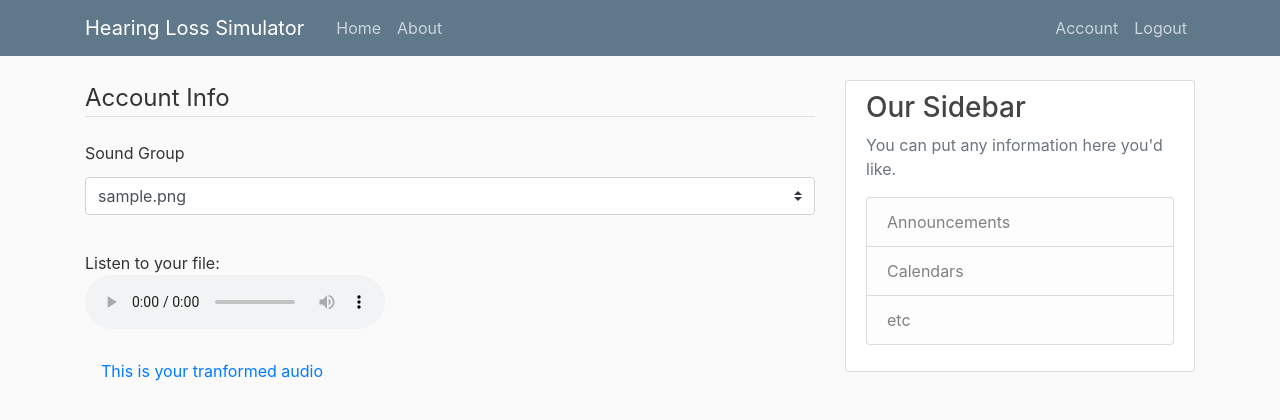
After one commit to nacastroprice/hlsapp, a Flask app: a page that uses hls_webapp/templates/simulation_setup.html in a window 1280 px wide. The commit adds this page. Shown: the top 420 px of the page. Run offline with Flask 2, Linux system fonts and the light colour scheme; a user stored in the database is signed in; tables that the repository leaves empty hold one stand-in row (values such as "Sample post"); some libraries are stand-ins or nearby versions.

Commit message:
created simulation setup route and template; created simulationOptions form with dynamic js

```diff
--- a/hls_webapp/templates/account.html
+++ b/hls_webapp/templates/account.html
@@ -63,10 +63,7 @@
             </div>
         </form>
         <div>
-            <a class="nav-item nav-link" href="{{ url_for('users.user_output', username=form.username) }}">This is your audio</a>
-        </div>
-        <div>
-            <a class="nav-item nav-link" href="{{ url_for('users.output', username=form.username) }}">This is your tranformed audio</a>
+            <a class="nav-item nav-link" href="{{ url_for('users.user_simulation', username=form.username) }}">This is your audio</a>
         </div>
     </div>
 {% endblock content %}
--- /dev/null
+++ b/hls_webapp/templates/simulation_setup.html
@@ -0,0 +1,41 @@
+{% extends "layout.html" %}
+{% block content %}
+
+<script type="text/javascript">
+
+function changeFunc() {
+var selectBox = document.getElementById("inlineFormCustomSelectPref");
+var file_name = selectBox.options[selectBox.selectedIndex].text;
+var file_path = "{{file_path}}";
+var full_file_path = file_path + file_name;
+var sound = document.getElementById("sound");
+sound.src = full_file_path;
+}
+
+</script>
+<div>
+    <div>
+        <form method="POST" action="" enctype="multipart/form-data">
+            {{ form.hidden_tag() }}
+            <fieldset class="form-group">
+                <legend class="border-bottom mb-4">Account Info</legend>
+                <div class="form-group">
+                    {{ form.group_id.label(class="form-control-label") }}
+                    {{ form.group_id(class="custom-select my-1 mr-sm-2", id="inlineFormCustomSelectPref", onchange="changeFunc();") }}
+                </div>
+        </div>
+    </div>
+<figure>
+    <figcaption>Listen to your file:</figcaption>
+    <audio id="sound"
+        controls
+        src="" type="audio/wav">
+            Your browser does not support the
+            <code>audio</code> element.
+    </audio>
+</figure>
+
+<div>
+    <a class="nav-item nav-link" href="{{ url_for('users.output') }}">This is your tranformed audio</a>
+</div>
+{% endblock content %}
--- a/hls_webapp/users/forms.py
+++ b/hls_webapp/users/forms.py
@@ -1,6 +1,6 @@
 from flask_wtf import FlaskForm
 from flask_wtf.file import FileField, FileAllowed
-from wtforms import StringField, PasswordField, SubmitField, BooleanField
+from wtforms import StringField, PasswordField, SubmitField, BooleanField, SelectField
 from wtforms.validators import DataRequired, Length, Email, EqualTo, ValidationError
 from flask_login import current_user
 from hls_webapp.models import User
@@ -76,3 +76,12 @@ class ResetPasswordForm(FlaskForm):
     confirm_password = PasswordField('Confirm Password',
                                      validators=[DataRequired(), EqualTo('password')])
     submit = SubmitField('Reset Password')
+
+class SimulationOptions(FlaskForm):
+
+    group_id = SelectField(u'Sound Group', coerce=int)
+
+    def edit_user(request, id):
+        # user = current_user.id:
+        form = SimulationOptions(request.POST, obj=current_user.sound_file)
+        form.group_id.choices = [(g.id, g.file_name) for g in Group.query.all()]
--- a/hls_webapp/users/routes.py
+++ b/hls_webapp/users/routes.py
@@ -3,7 +3,7 @@ from flask_login import login_user, current_user, logout_user, login_required
 from hls_webapp import db, bcrypt
 from hls_webapp.models import User, SoundFile
 from hls_webapp.users.forms import (RegistrationForm, LoginForm, UpdateAccountForm,
-                                   RequestResetForm, ResetPasswordForm)
+                                   RequestResetForm, ResetPasswordForm, SimulationOptions)
 from hls_webapp.users.utils import save_picture, send_reset_email , save_audio
 from hls_webapp.offline_wav_file import compute
 import os
@@ -77,21 +77,22 @@ def account():
 @users.route("/user/output")
 @login_required
 def output():
-    compute("hls_webapp/example_wav.wav", "hls_webapp/output.wav")
+    compute("hls_webapp/ans_02.wav", "hls_webapp/output.wav")
     return send_file("output.wav")
 
-@users.route("/user/<string:username>/output")
+@users.route("/user/<string:username>/simulation", methods=['GET', 'POST'])
 @login_required
-def user_output(username):
-
+def user_simulation(username):
     path='audio_files/'
     file_path = os.path.join('/static', path).replace('\\','/')
 
-    user = User.query.filter_by(username=current_user.username).first_or_404()
-    sound_file = SoundFile.query.all()
-
-    return render_template('play_audio.html', title='User audio',
-                           sound_file=sound_file, file_path=file_path, user=user)
+    form = SimulationOptions()
+    if request.method == 'GET':
+        sound_files = SoundFile.query.filter_by(user_id=current_user.id)
+        categories = [(g.id, g.file_name) for g in sound_files]
+        form.group_id.choices = categories
+    return render_template('simulation_setup.html', title='Simulation Set Up',
+                            form=form, file_path=file_path)
 
 
 
```
Also changed, not shown: hls_webapp/templates/play_audio.html (deleted, +0 -34 lines), hls_webapp/users/utils.py (+4 -3 lines), hls_webapp/site.db, 14 other files.
